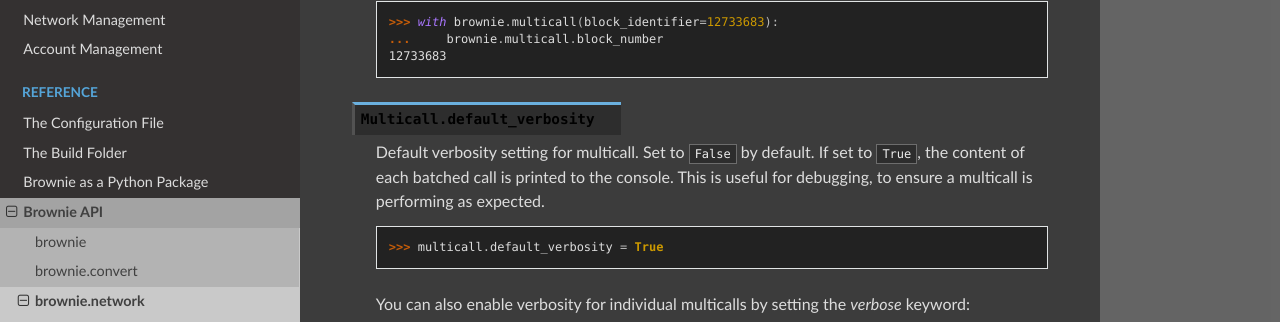
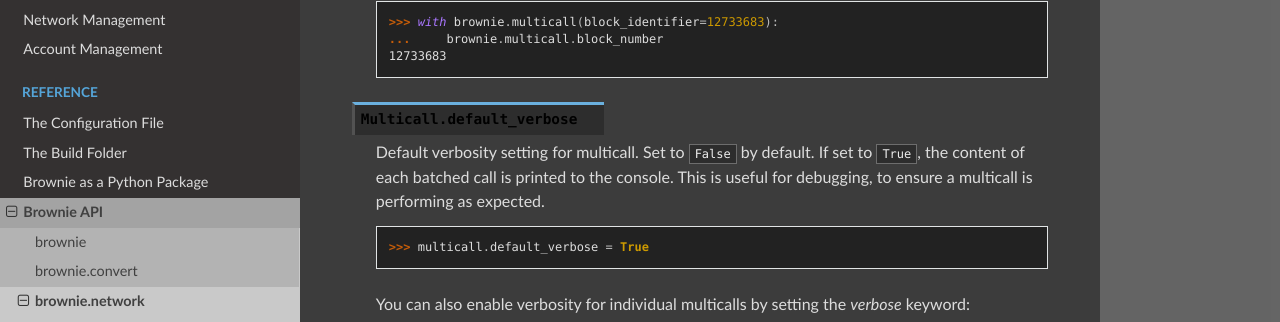
Before and after one commit to eth-brownie/brownie, a Sphinx documentation site: the page built from docs/api-network.rst, in a window 1280 px wide and 900 px high, scrolled down 38753 px. Shown: the part 149-471 px from the top of the window. Built offline with Sphinx 7.4.7 and the Read the Docs theme 2.0.0, drawn with Linux system fonts in a browser that asks for light colours.

Commit message:
chore: default_verbosity -> default_verbose

```diff
--- a/docs/api-network.rst
+++ b/docs/api-network.rst
@@ -1900,13 +1900,13 @@
         ...     brownie.multicall.block_number
         12733683
 
-.. py:attribute:: Multicall.default_verbosity
+.. py:attribute:: Multicall.default_verbose
 
     Default verbosity setting for multicall. Set to ``False`` by default. If set to ``True``, the content of each batched call is printed to the console. This is useful for debugging, to ensure a multicall is performing as expected.
 
     .. code-block:: python
 
-        >>> multicall.default_verbosity = True
+        >>> multicall.default_verbose = True
 
     You can also enable verbosity for individual multicalls by setting the `verbose` keyword:
 
```
Also changed, not shown: 1 other file.
